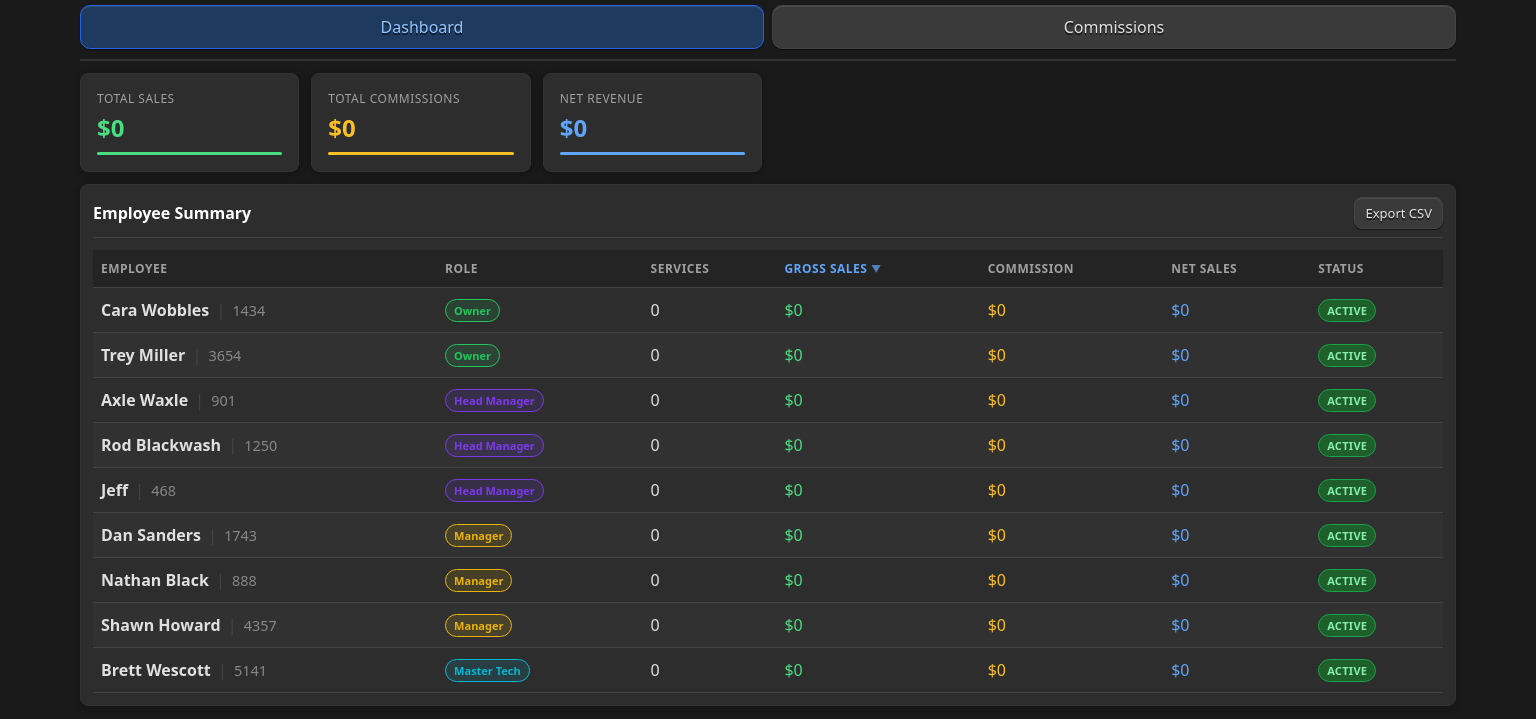
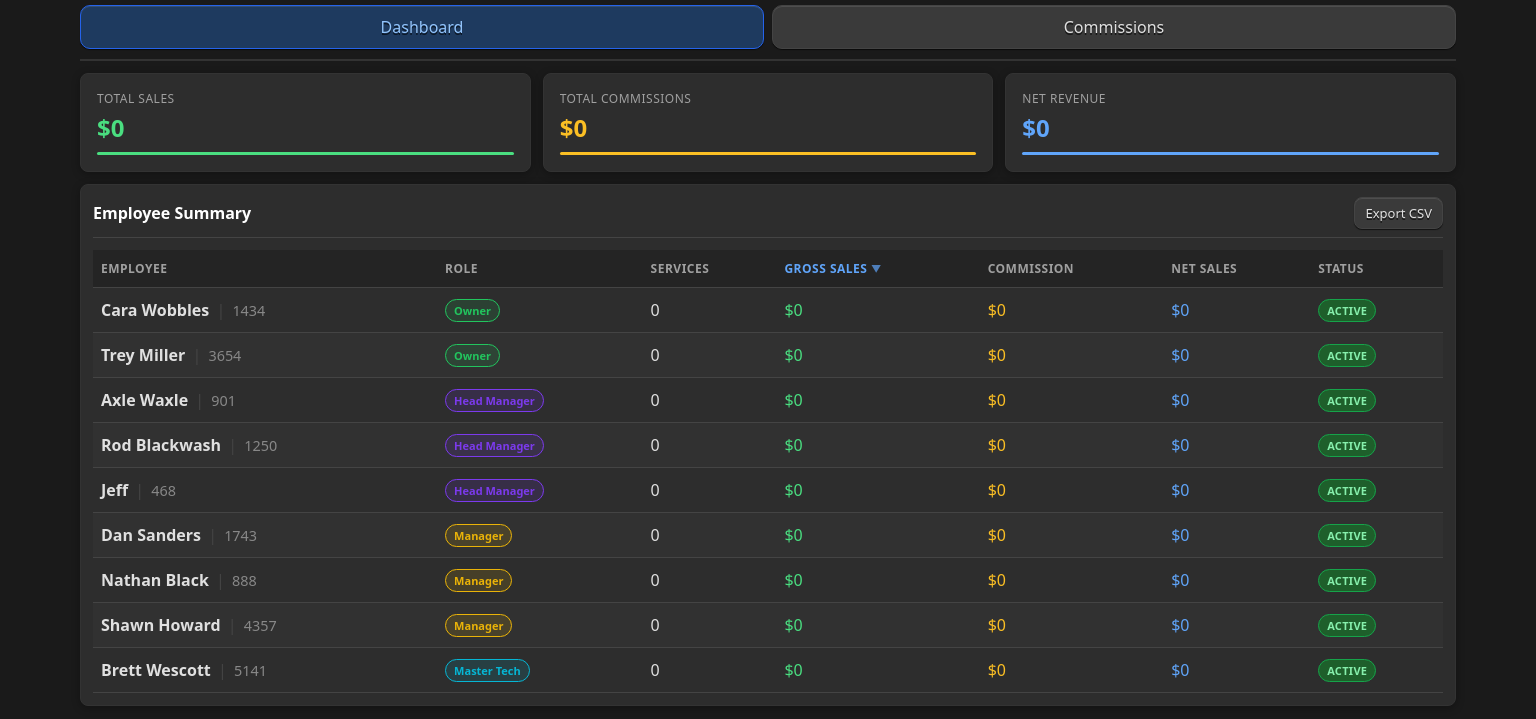
Before and after one commit to ZayshaaCodes/Commission-Tracker, a plain HTML site: page index.html in a window 1536 px wide. Shown: the part 81-800 px from the top of the page. Drawn offline with Linux system fonts and the light colour scheme; no server answers.

Commit message:
fix: remove stale 6-col wide desktop metrics override

```diff
--- a/css/responsive.css
+++ b/css/responsive.css
@@ -99,5 +99,4 @@
 
 /* --- Wide Desktop (>1400px) --- */
 @media (min-width: 1400px) {
-  .metrics-row { grid-template-columns: repeat(6, 1fr); }
 }
```
